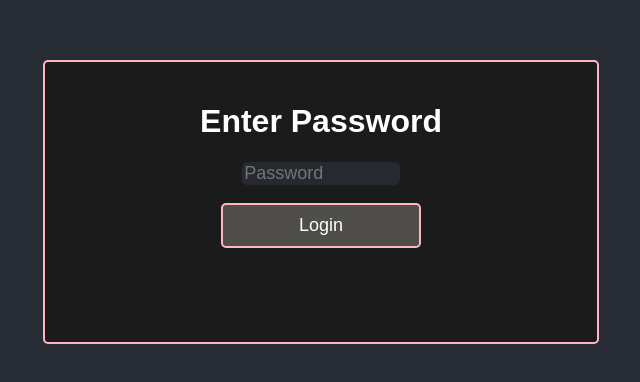
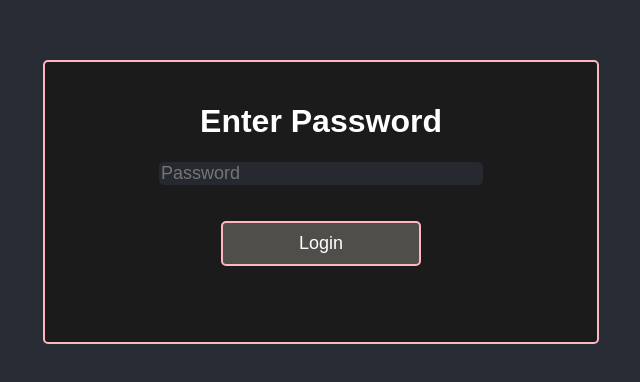
Before and after one commit to danielk-19/Software-Project-Repository, a React (Create React App) app in the folder my-app/: page /#/data-sender in a window 1280 px wide. Shown: the part 198-580 px from the top of the page, without its empty margins (319-959 px from the left). Built offline with nearby package versions, Linux system fonts and the light colour scheme; what realm-web would draw is missing.

Commit message:
Style Fix

```diff
--- a/my-app/src/App.css
+++ b/my-app/src/App.css
@@ -110,7 +110,6 @@ body {
   color: white;
   border-radius: 5px;
   background-color: rgb(80, 78, 74);
-  /*border: none;*/
   margin-bottom: 10px;
   cursor: pointer;
   font-size: 18px;
@@ -160,6 +159,6 @@ body {
   border: none;
   border-radius: 5px;
   background-color: #262930;
-  width: 30%;
+  width: 40vmin;
   font-size: 18px;
 }
--- a/my-app/src/pages/login-form.js
+++ b/my-app/src/pages/login-form.js
@@ -39,7 +39,7 @@ function Login({ setLoggedIn }) {
         <div className="login-display">
             <h1>Enter Password</h1>
             {error && <p>{error}</p>}
-            <form onSubmit={handleSubmit}>
+            <form onSubmit={handleSubmit} className="button-container">
                 <input className="password" type="password" placeholder="Password"
                     value={password} onChange={(e) => setPassword(e.target.value)}
                 /><br /><br />
```
